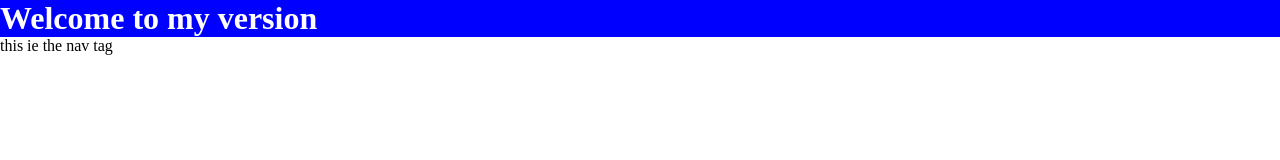
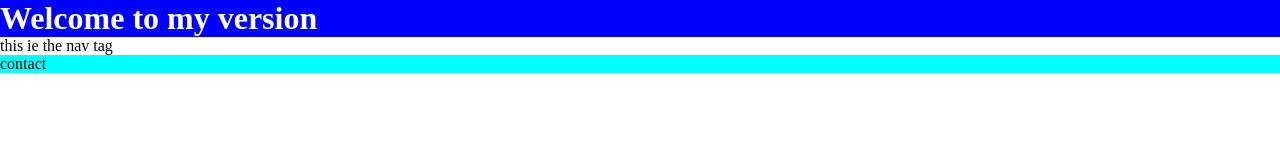
Before and after one commit to somutochukwu-offie/version-one, a plain HTML site: page index.html in a window 1280 px wide. Drawn offline with Linux system fonts and the light colour scheme.

Commit message:
add feat

```diff
--- a/index.css
+++ b/index.css
@@ -9,3 +9,7 @@
     background-color: blue;
     color: white;
  }
+
+ .contact {
+    background-color: aqua;
+ }
--- a/index.html
+++ b/index.html
@@ -14,5 +14,10 @@
     <header>
         this ie the nav tag
     </header>
+
+
+    <section class="contact">
+        contact
+    </section>
 </body>
 </html>
```
